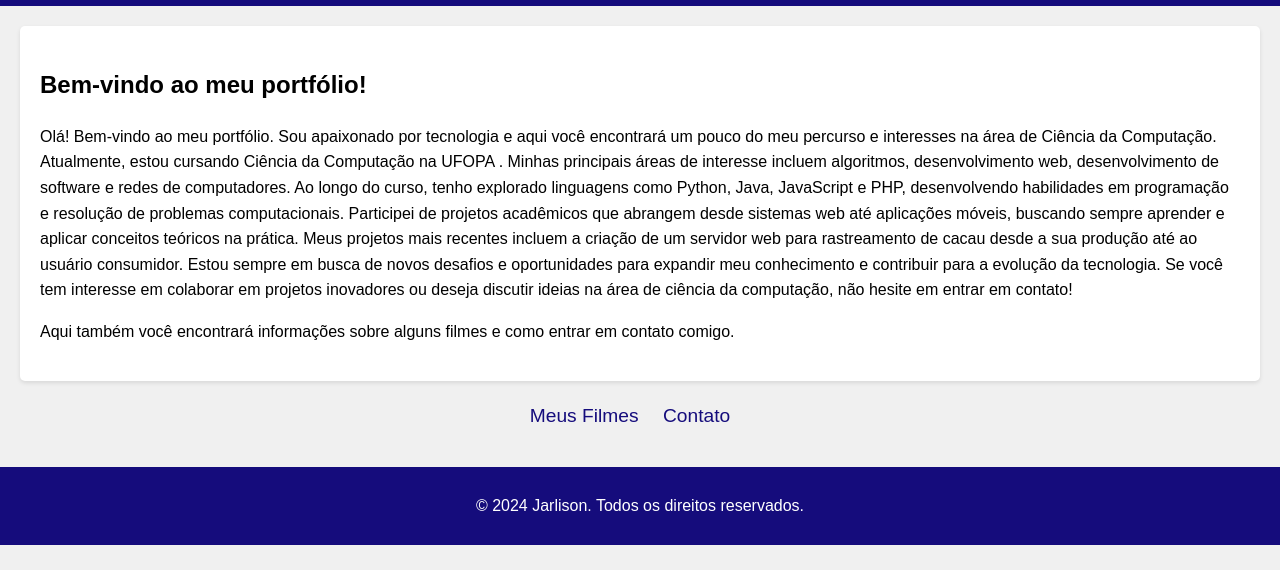
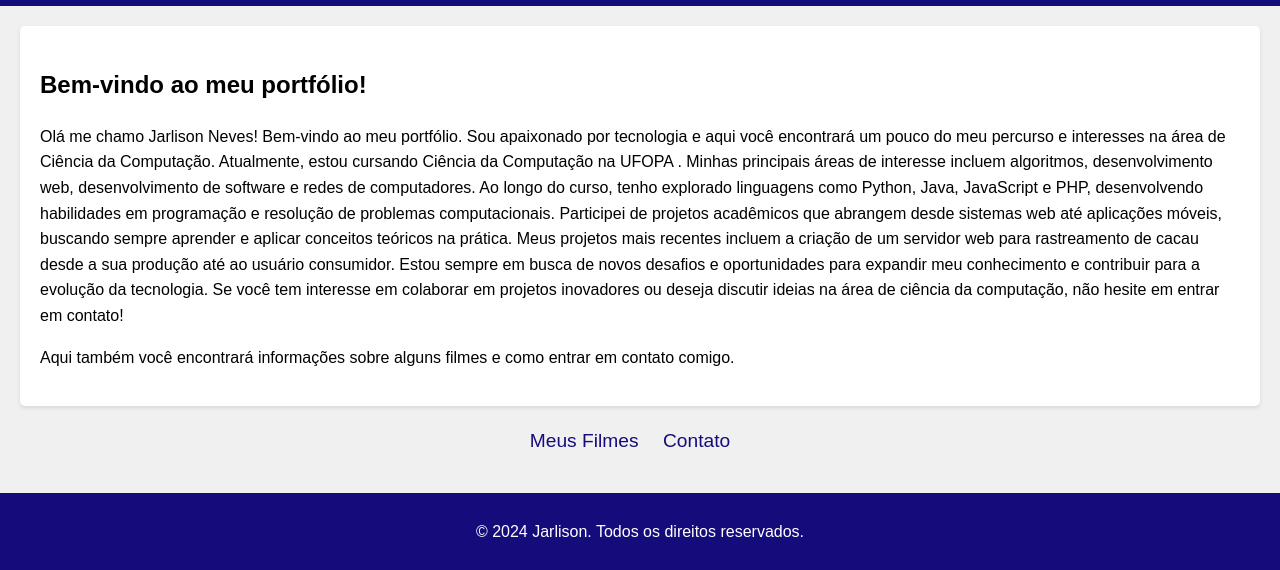
Before and after one commit to Jarlisonn/Portfolio_Programa-o_Web, a plain HTML site: page assets/index.html in a window 1280 px wide. Shown: the part 276-846 px from the top of the page. Before the commit the page ends 821 px from the top, so only its background shows below. Drawn offline with Linux system fonts and the light colour scheme.

Commit message:
Atualização da página principal

```diff
--- a/assets/index.html
+++ b/assets/index.html
@@ -14,7 +14,7 @@
     <main>
         <section>
             <h2>Bem-vindo ao meu portfólio!</h2>
-            <p>Olá! Bem-vindo ao meu portfólio. Sou apaixonado por tecnologia e aqui você encontrará um pouco do meu percurso e interesses na área de Ciência da Computação. Atualmente, estou cursando Ciência da Computação na UFOPA . Minhas principais áreas de interesse incluem algoritmos, desenvolvimento web, desenvolvimento de software e redes de computadores.
+            <p>Olá me chamo Jarlison Neves! Bem-vindo ao meu portfólio. Sou apaixonado por tecnologia e aqui você encontrará um pouco do meu percurso e interesses na área de Ciência da Computação. Atualmente, estou cursando Ciência da Computação na UFOPA . Minhas principais áreas de interesse incluem algoritmos, desenvolvimento web, desenvolvimento de software e redes de computadores.
                 Ao longo do curso, tenho explorado linguagens como Python, Java, JavaScript e PHP, desenvolvendo habilidades em programação e resolução de problemas computacionais. Participei de projetos acadêmicos que abrangem desde sistemas web até aplicações móveis, buscando sempre aprender e aplicar conceitos teóricos na prática.
                 Meus projetos mais recentes incluem a criação de um servidor web para rastreamento de cacau desde a sua produção até ao usuário consumidor.
                 Estou sempre em busca de novos desafios e oportunidades para expandir meu conhecimento e contribuir para a evolução da tecnologia. Se você tem interesse em colaborar em projetos inovadores ou deseja discutir ideias na área de ciência da computação, não hesite em entrar em contato!</p>
```
